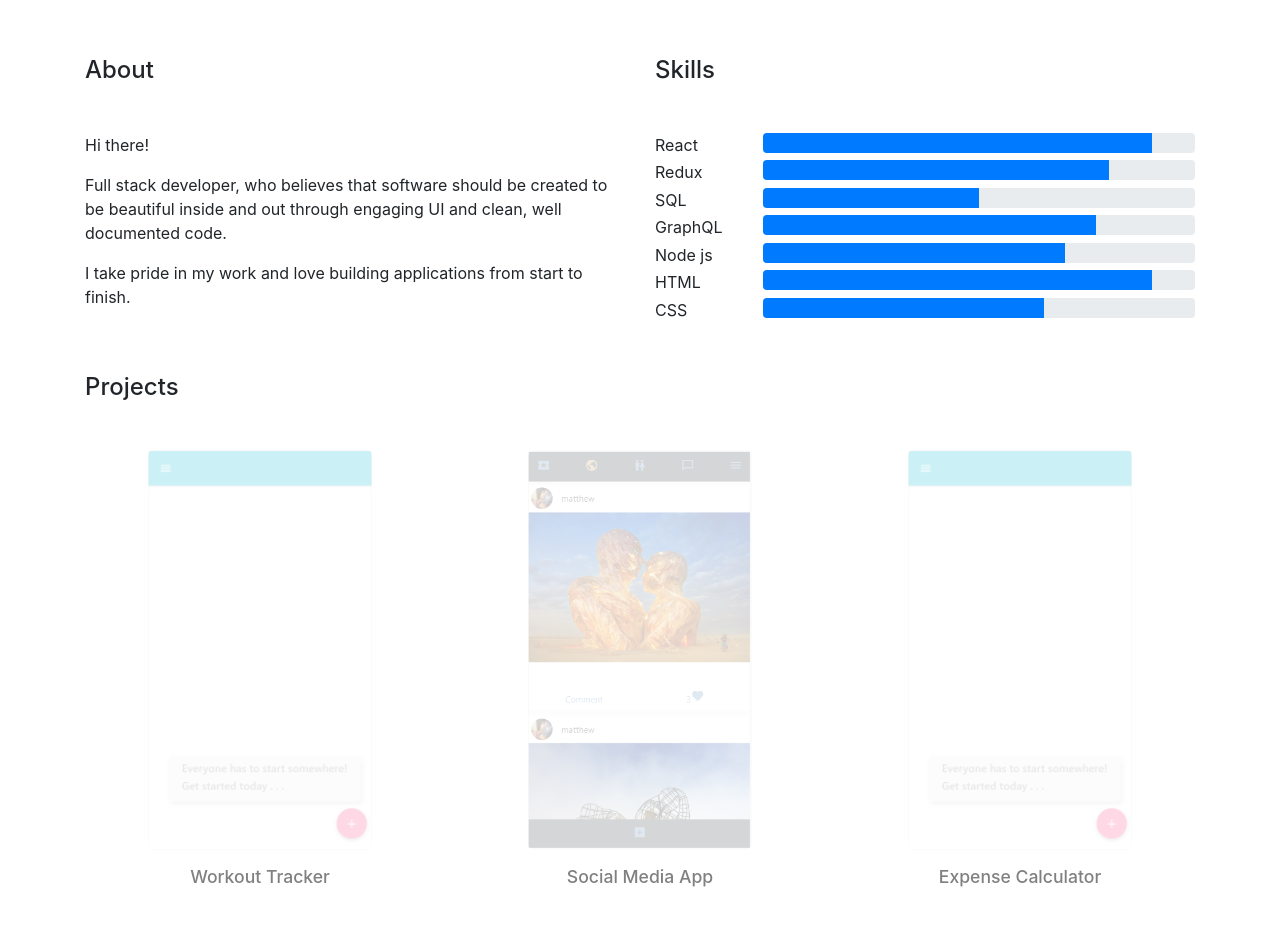
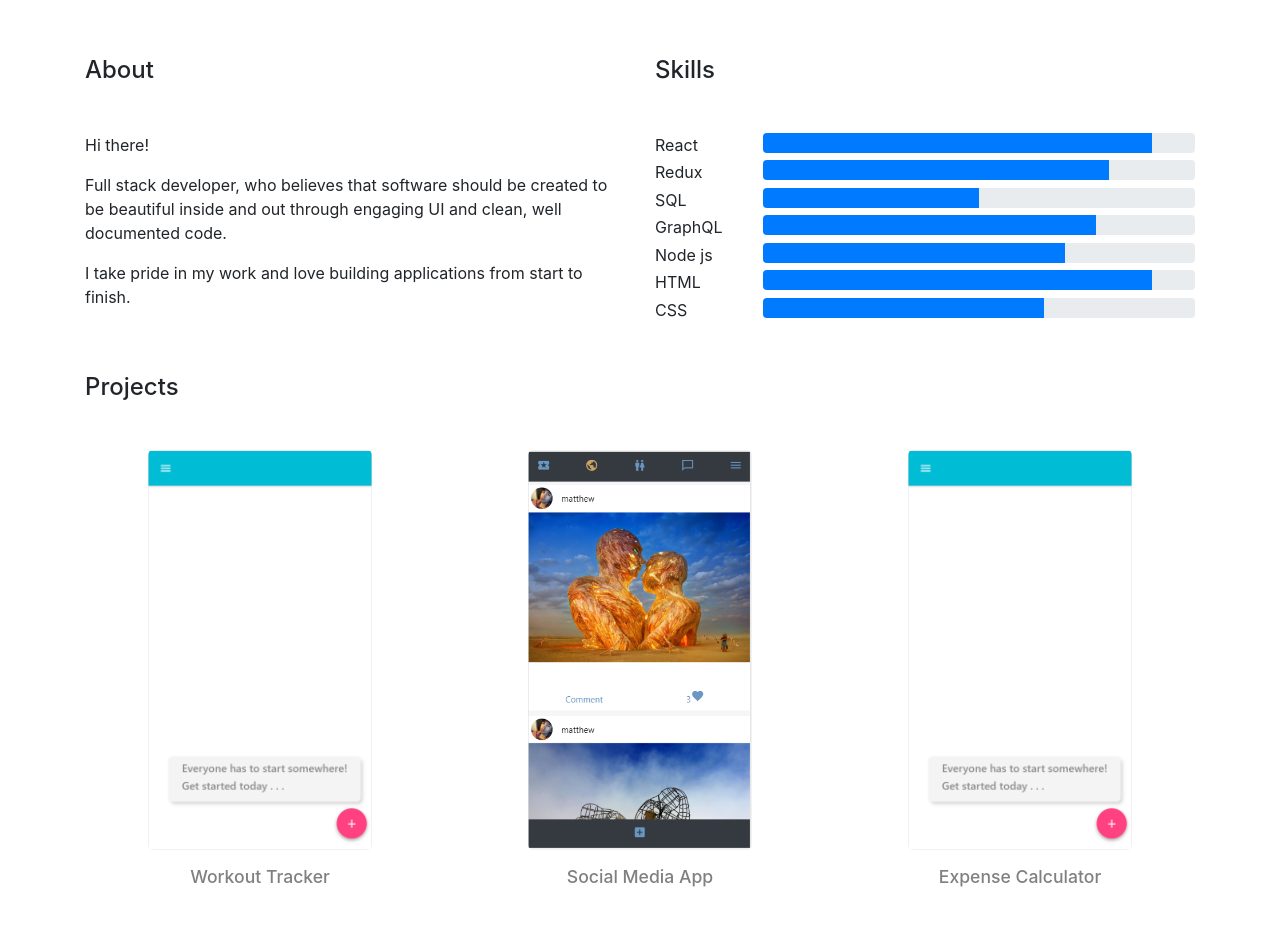
Before and after one commit to Matthew-Jimenez/Matthew-Jimenez.github.io, a plain HTML site: page index.html in a window 1280 px wide. Shown: the part 62-988 px from the top of the page. Drawn offline with nearby package versions, Linux system fonts and the light colour scheme.

Commit message:
remove opacity

```diff
--- a/css/styles.css
+++ b/css/styles.css
@@ -12,6 +12,7 @@
     animation: fadeIn 1s 1;
 }
 
+
 .project-header {
     color: grey;
     font-size: 1.1rem;
@@ -25,12 +26,10 @@
 
 .projects {
     cursor: pointer;
-    opacity: .2;
     border-radius: 5px;
 }
 
 .projects:hover {
-    opacity: 1;
     box-shadow: 0px 0px 10px 2px black;
 }
 
```
